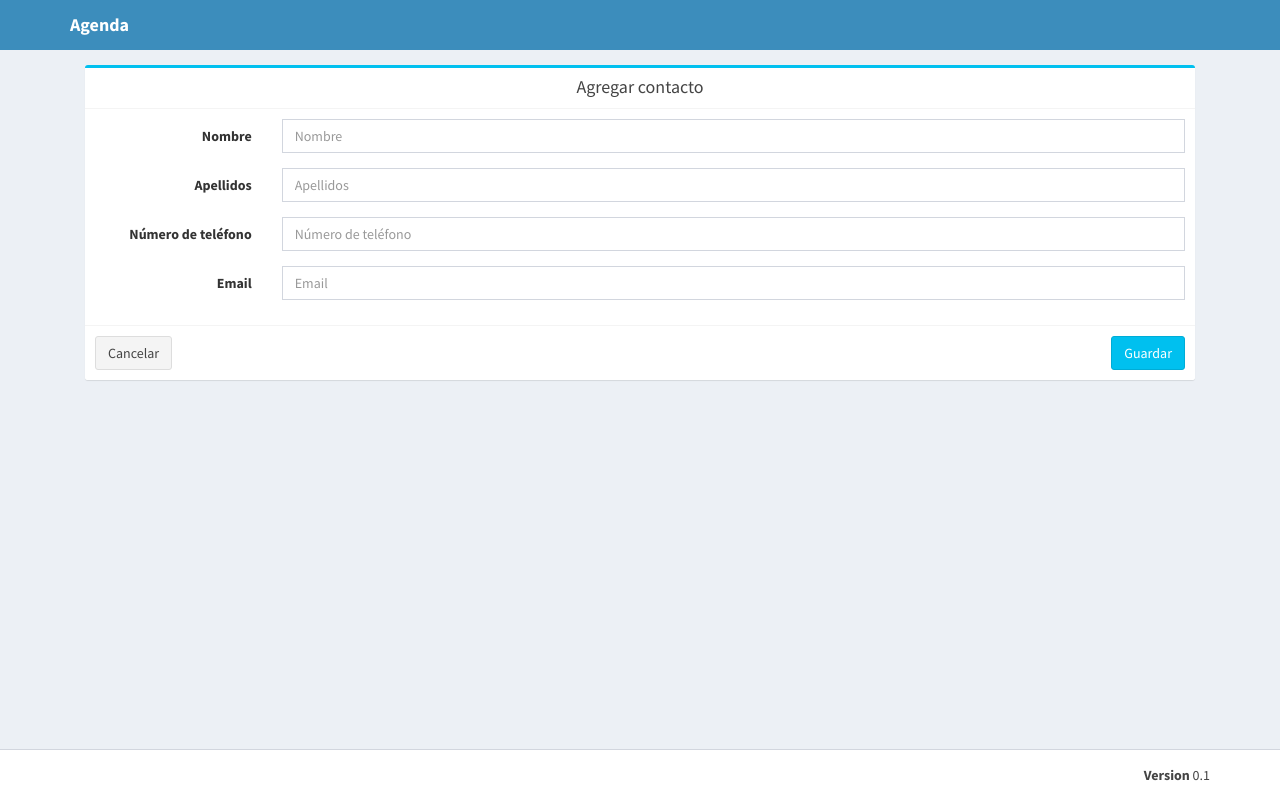
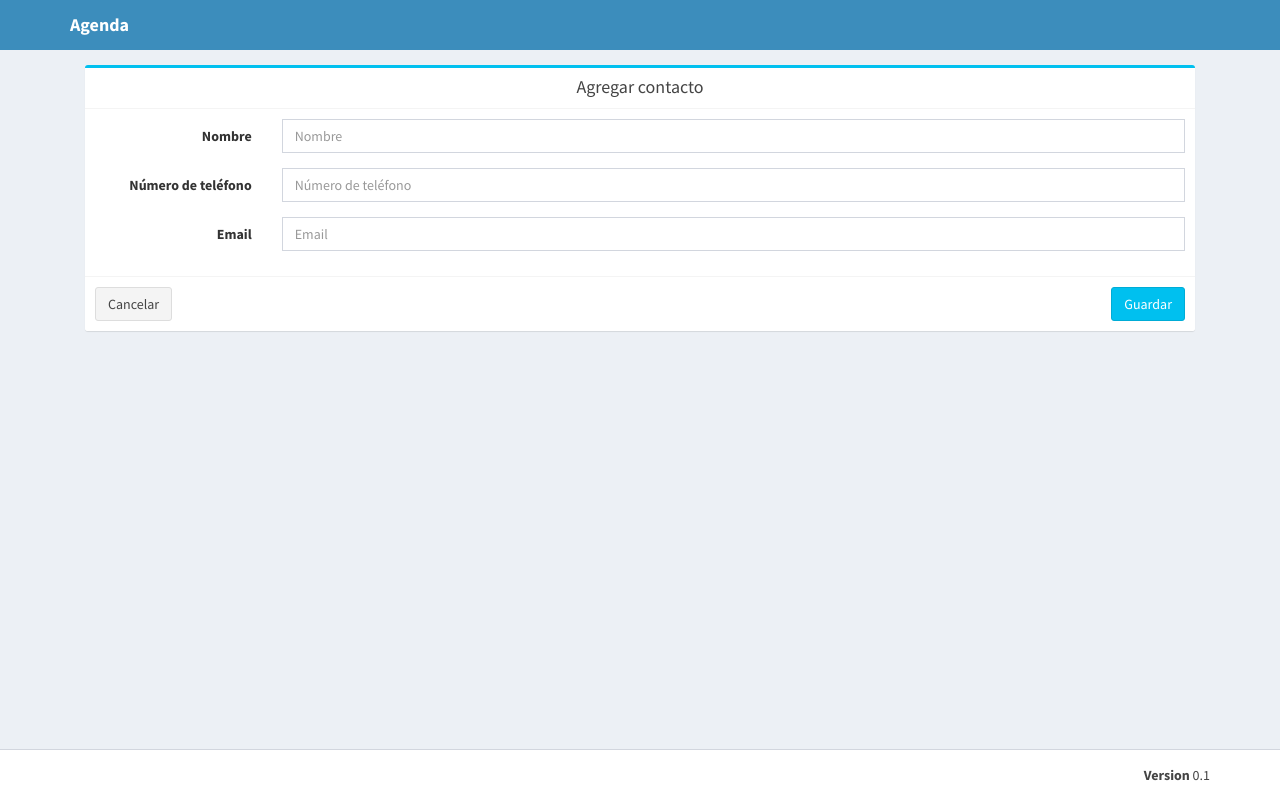
Before and after one commit to jmlcas/crud-agenda, a Flask app: page /add/ in a window 1280 px wide. Run offline with Flask 2, Linux system fonts and the light colour scheme; some libraries are stand-ins or nearby versions.

Commit message:
Update add.html

```diff
--- a/source_code/templates/add.html
+++ b/source_code/templates/add.html
@@ -5,7 +5,7 @@
   <meta http-equiv="X-UA-Compatible" content="IE=edge">
   <meta content="width=device-width, initial-scale=1, maximum-scale=1, user-scalable=no" name="viewport">
 
-  <title>Phone Book</title>
+  <title>Agenda</title>
 
   <link rel="stylesheet" href="{{ url_for('static', filename='css/bootstrap.min.css')}}">
   <link rel="stylesheet" href="{{ url_for('static', filename='css/AdminLTE.min.css')}}">
@@ -44,14 +44,6 @@
 
                   <div class="col-sm-10">
                     <input name="name" type="text" class="form-control" placeholder="Nombre" autocomplete="off" required>
-                  </div>
-                </div>
-
-                <div class="form-group">
-                  <label class="col-sm-2 control-label">Apellidos</label>
-
-                  <div class="col-sm-10">
-                    <input name="surnames" type="text" class="form-control" placeholder="Apellidos" autocomplete="off" required>
                   </div>
                 </div>
 
```
